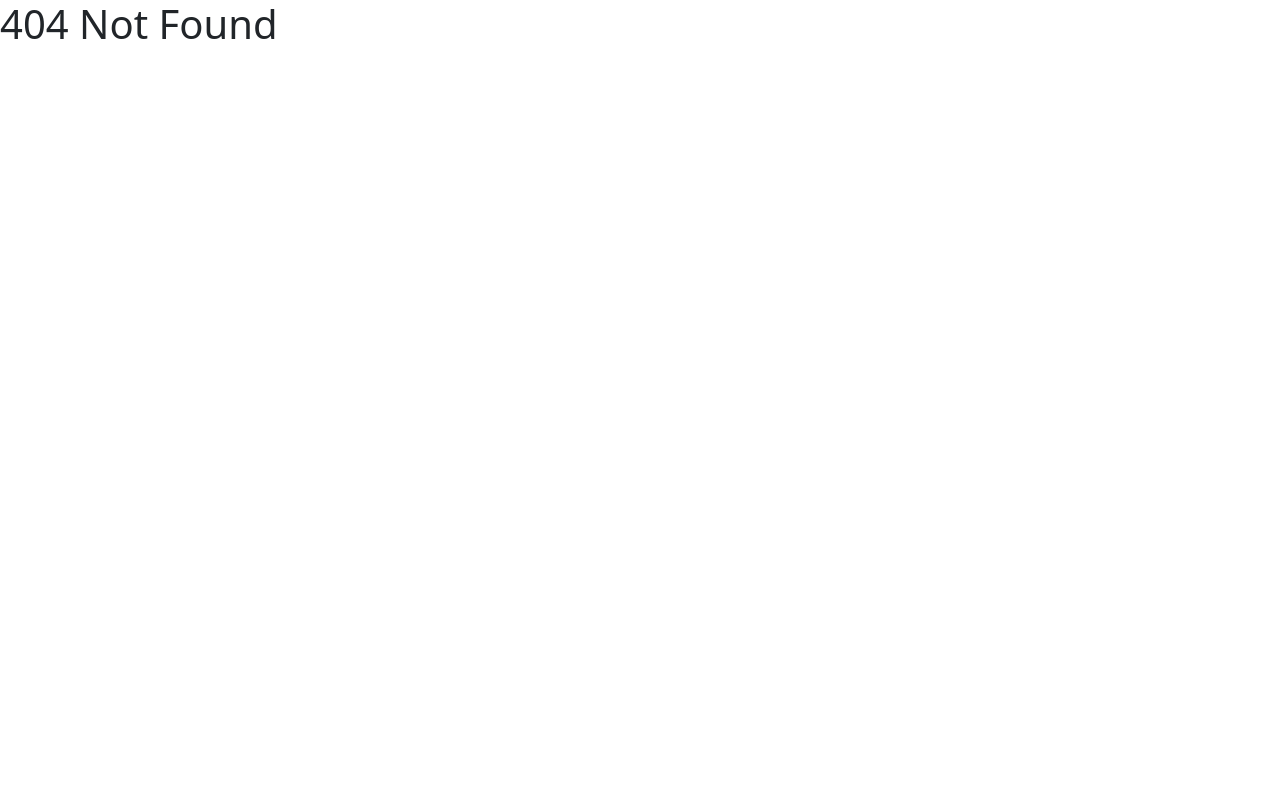
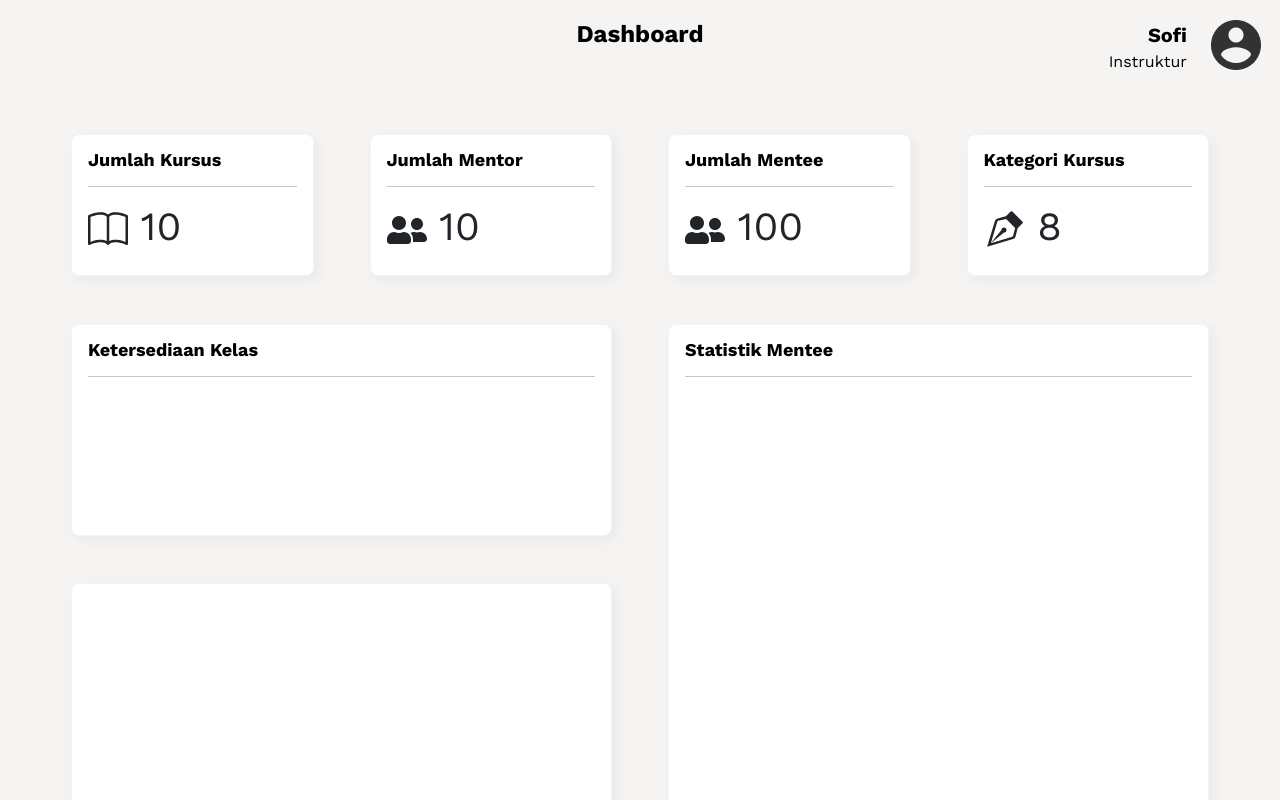
Before and after one commit to Capstone-Project-19-LMS/React, a React (Create React App) app: page /Dashboard in a window 1280 px wide. Before the commit this address had no page. Shown: the top 800 px of the page. Built offline with nearby package versions, Linux system fonts and the light colour scheme.

Commit message:
create dashboard page

```diff
--- /dev/null
+++ b/src/App.css
@@ -0,0 +1,38 @@
+.App {
+  text-align: center;
+}
+
+.App-logo {
+  height: 40vmin;
+  pointer-events: none;
+}
+
+@media (prefers-reduced-motion: no-preference) {
+  .App-logo {
+    animation: App-logo-spin infinite 20s linear;
+  }
+}
+
+.App-header {
+  background-color: #282c34;
+  min-height: 100vh;
+  display: flex;
+  flex-direction: column;
+  align-items: center;
+  justify-content: center;
+  font-size: calc(10px + 2vmin);
+  color: white;
+}
+
+.App-link {
+  color: #61dafb;
+}
+
+@keyframes App-logo-spin {
+  from {
+    transform: rotate(0deg);
+  }
+  to {
+    transform: rotate(360deg);
+  }
+}
--- /dev/null
+++ b/src/pages/Dashboard/Dashboard.css
@@ -0,0 +1,60 @@
+@import url('https://fonts.googleapis.com/css2?family=Work+Sans:wght@400;700&display=swap');
+
+body {
+    background-color: #F5F4F2;
+    margin-top: 20px;
+    font-family: 'Work Sans', sans-serif;
+}
+
+.heading {
+    margin-bottom: 44px;
+}
+
+.heading-dashboard{
+    font-size: 24px;
+    font-weight: 700;
+    color: #000000;
+}
+
+.sofi {
+    font-weight: 700;
+    font-size: 20px;
+    color: #000;
+}
+
+.instruksi {
+    font-weight: 400;
+    font-size: 16px;
+}
+
+.card-dashboard {
+    margin-left: 43px;
+    margin-right: 43px;
+    margin-bottom: 38px;
+}
+
+.card {
+    border: 1px solid #F5F4F2;
+    box-shadow: 4px 4px 12px rgba(0, 0, 0, 0.05);
+    border-radius: 8px;
+}
+
+.card-title {
+    font-weight: 700;
+    font-size: 18px;
+    color: #000;
+    line-height: 18.77px;
+}
+
+.card-1{
+    height: 212px;
+    margin-bottom: 47px !important;
+}
+
+.card-2{
+    height: 332px;
+}
+
+.card-3{
+    height: 551px;
+}
--- /dev/null
+++ b/src/pages/Dashboard/Dashboard.js
@@ -0,0 +1,111 @@
+import React from "react";
+import "./Dashboard.css";
+import Profile from "../../assets/img/Profile.png";
+import { BsBook } from "react-icons/bs";
+import { BsVectorPen } from "react-icons/bs";
+import { FaUserFriends } from "react-icons/fa";
+import Footer from "../../component/Footer/Footer";
+
+const Dashboard = () => {
+  return (
+    <div>
+      <div className="container-fluid">
+        <div className="row heading">
+          <div className="col"></div>
+          <div className="col">
+            <h2 className="heading-dashboard text-center">Dashboard</h2>
+          </div>
+          <div className="col">
+            <div className="row">
+              <div className="col"></div>
+              <div className="col"></div>
+              <div className="col"></div>
+              <div className="col text-end ">
+                <p className="sofi">
+                  Sofi<p className="instruksi">Instruktur</p>
+                </p>
+              </div>
+              <div className="col">
+                <img src={Profile} />
+              </div>
+            </div>
+          </div>
+        </div>
+        <div className="card-dashboard">
+          <div className="row mb-5">
+            <div className="col">
+              <div className="card mx-3">
+                <div className="card-body">
+                  <h4 className="card-title">Jumlah Kursus</h4>
+                  <hr />
+                  <h1>
+                    <BsBook /> 10
+                  </h1>
+                </div>
+              </div>
+            </div>
+            <div className="col">
+              <div className="card mx-3">
+                <div className="card-body">
+                  <h4 className="card-title">Jumlah Mentor</h4>
+                  <hr />
+                  <h1>
+                    <FaUserFriends /> 10
+                  </h1>
+                </div>
+              </div>
+            </div>
+            <div className="col">
+              <div className="card mx-3">
+                <div className="card-body">
+                  <h4 className="card-title">Jumlah Mentee</h4>
+                  <hr />
+                  <h1>
+                    <FaUserFriends /> 100
+                  </h1>
+                </div>
+              </div>
+            </div>
+            <div className="col">
+              <div className="card mx-3">
+                <div className="card-body">
+                  <h4 className="card-title">Kategori Kursus</h4>
+                  <hr />
+                  <h1>
+                    <BsVectorPen /> 8
+                  </h1>
+                </div>
+              </div>
+            </div>
+          </div>
+          <div className="row">
+            <div className="col">
+              <div className="card card-1 mx-3 mb-3">
+                <div className="card-body">
+                  <h4 className="card-title">Ketersediaan Kelas</h4>
+                  <hr />
+                </div>
+              </div>
+              <div className="card card-2 mx-3">
+                <div className="card-body">
+                  <h4 className="card-title"></h4>
+                </div>
+              </div>
+            </div>
+            <div className="col">
+            <div className="card card-3 mx-3">
+                <div className="card-body">
+                  <h4 className="card-title">Statistik Mentee</h4>
+                  <hr />
+                </div>
+              </div>
+            </div>
+          </div>
+        </div>
+      </div>
+    <Footer/>
+    </div>
+  );
+};
+
+export default Dashboard;
--- a/src/routes/SetupRouters.js
+++ b/src/routes/SetupRouters.js
@@ -5,6 +5,7 @@ import NotFoundPage from "../pages/NotFoundPage";
 import Register from "../component/LoginRegister/Register";
 import Login from "../component/LoginRegister/Login";
 import LandingPage from "../pages/LandingPage";
+import Dashboard from "../pages/Dashboard/Dashboard";
 
 const SetupRouters = () => {
   return (
@@ -12,6 +13,7 @@ const SetupRouters = () => {
       <Routes>
         <Route path="/" element={<LandingPage />} />
         <Route path="*" element={<NotFoundPage />} />
+        <Route path="/Dashboard" element={<Dashboard />} />
 
         <Route path="/Register" element={<Register />} />
         <Route path="/login" element={<Login />} />
```
Also changed, not shown: src/assets/img/Profile.png (added).
